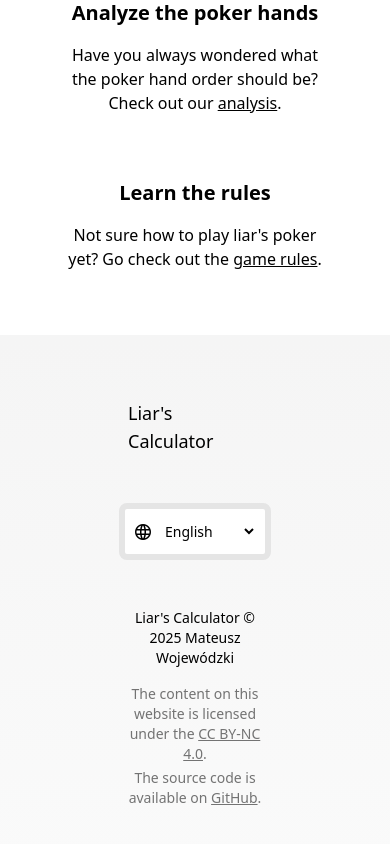
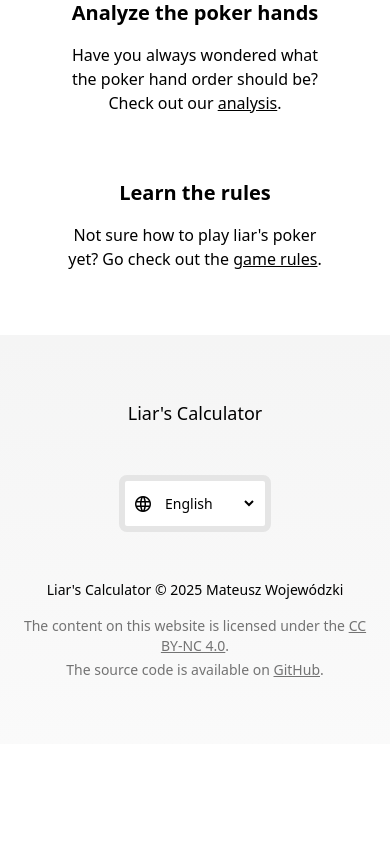
Before and after one commit to MatWojewodzki/liars-calculator, a React (Vite) app: page / in a window 390 px wide. Shown: the part 1207-2051 px from the top of the page. After the commit the page ends 1951 px from the top, so only its background shows below. Built offline with nearby package versions, Linux system fonts and the light colour scheme.

Commit message:
Adjust padding in Footer for better responsiveness

```diff
--- a/src/components/main-elements/Footer.tsx
+++ b/src/components/main-elements/Footer.tsx
@@ -15,7 +15,7 @@ function Footer() {
     return (
         <footer
             className={classNames(
-                "py-16 px-32",
+                "py-16 px-4 lg:px-16 xl:px-32",
                 "bg-linear-to-t from-neutral-50 to-neutral-100",
                 "flex flex-col justify-center gap-4"
             )}
```
